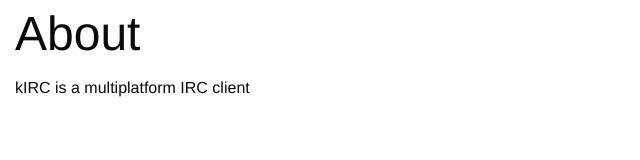
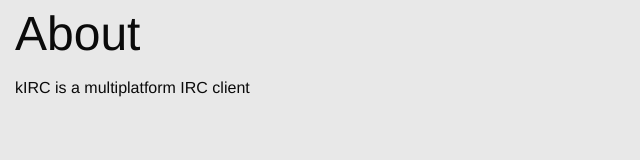
Before and after one commit to kaotisk-hund/irc-electron, an Electron app: page about.html in a window 800 px wide. Shown: the whole page, without its empty margins (0-640 px from the left). Drawn offline with Linux system fonts and the light colour scheme.

Commit message:
Changed background color

```diff
--- a/about.html
+++ b/about.html
@@ -8,7 +8,7 @@
     <link rel="stylesheet" href="assets/css/foundation.css">
     <link rel="stylesheet" href="assets/css/app.css">
   </head>
-<body>
+<body style="background-color: rgb(232, 232, 232);">
 	<div class="grid-container">
 		<div class="grid-x">
 			<div class="small-12 cell">
```
